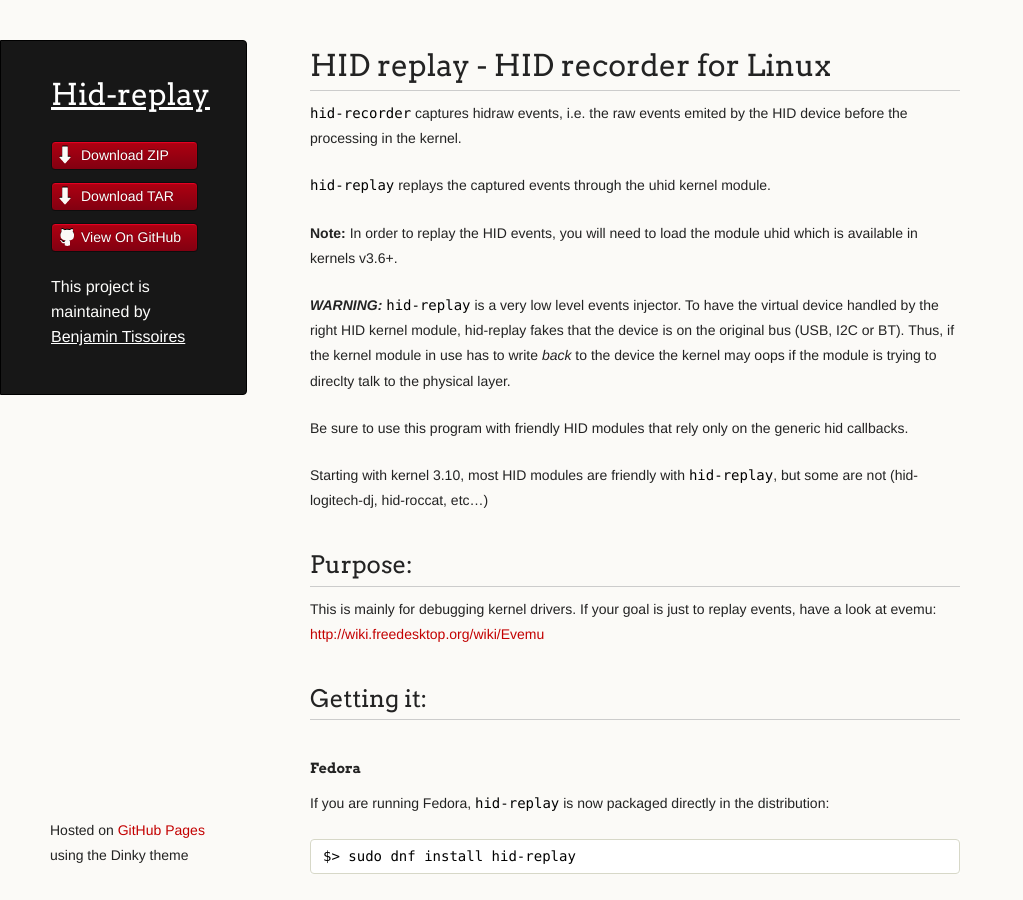
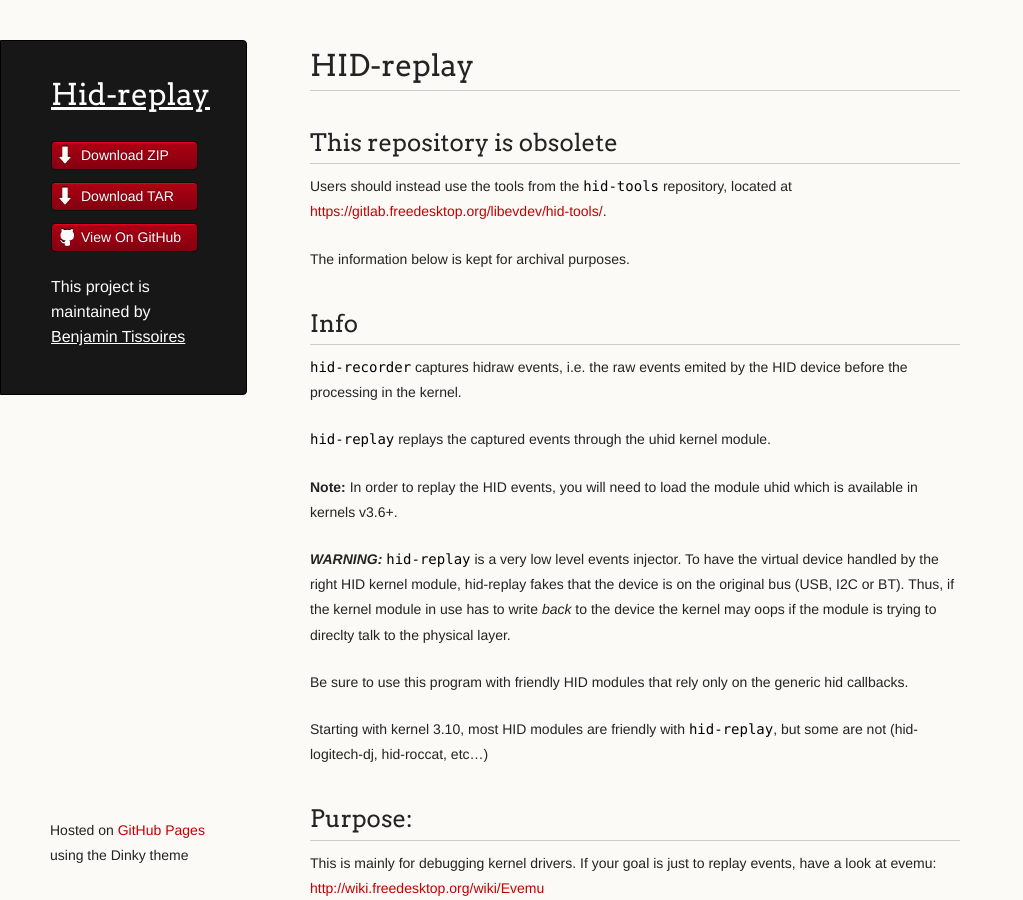
Before and after one commit to bentiss/hid-replay-docs, a Jekyll site: the page built from index.md, in a window 1280 px wide and 900 px high. Shown: the whole window, without its empty margins (0-1023 px from the left). Built offline with Jekyll 4.4.1, drawn with Linux system fonts in a browser that asks for light colours.

Commit message:
Put a warning in to point users to the hid-tools repository
Signed-off-by: Peter Hutterer <peter.hutterer@who-t.net>

```diff
--- a/index.md
+++ b/index.md
@@ -3,7 +3,19 @@
 title: HID-replay
 ---
 
-# HID replay - HID recorder for Linux
+# HID-replay
+
+
+## This repository is obsolete
+
+Users should instead use the tools from
+the [`hid-tools`](https://gitlab.freedesktop.org/libevdev/hid-tools/)
+repository, located at
+[https://gitlab.freedesktop.org/libevdev/hid-tools/](https://gitlab.freedesktop.org/libevdev/hid-tools/).
+
+The information below is kept for archival purposes.
+
+## Info
 
 `hid-recorder` captures hidraw events, i.e. the raw events emited
 by the HID device before the processing in the kernel.
```
